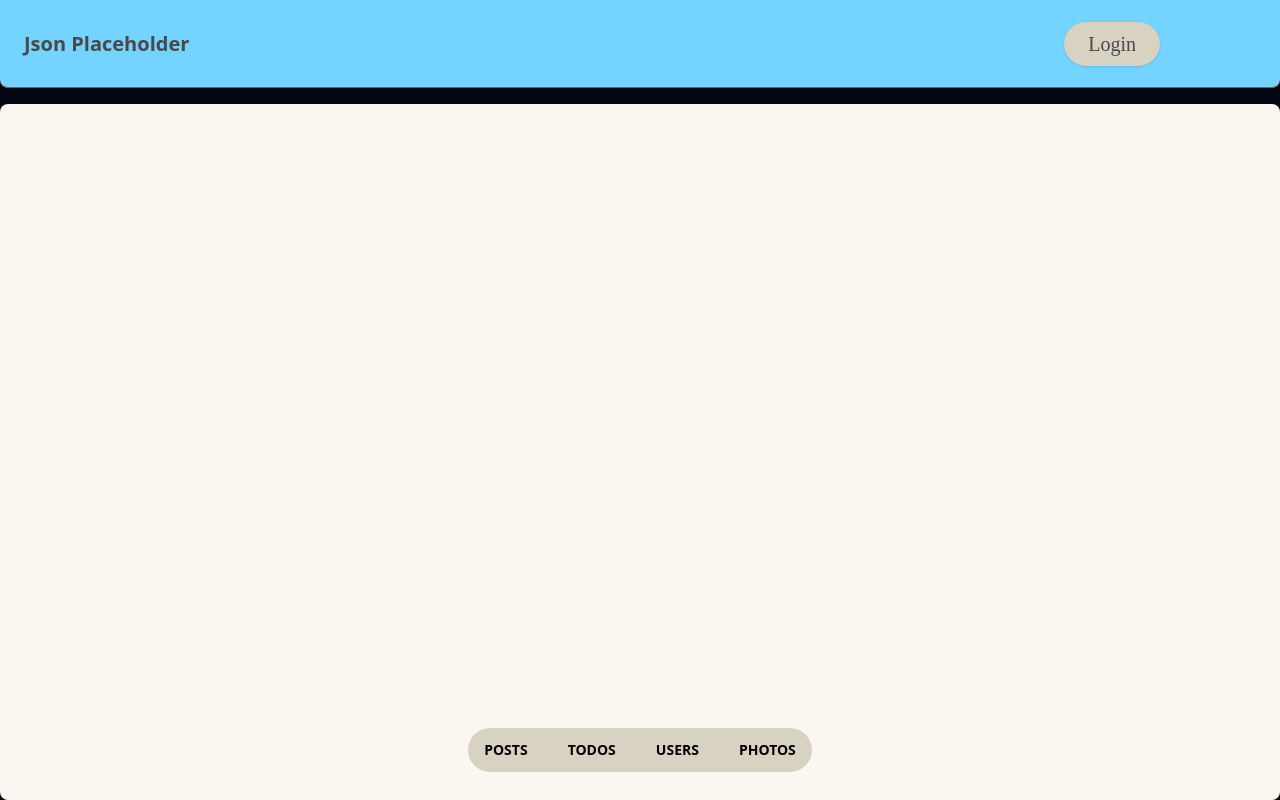
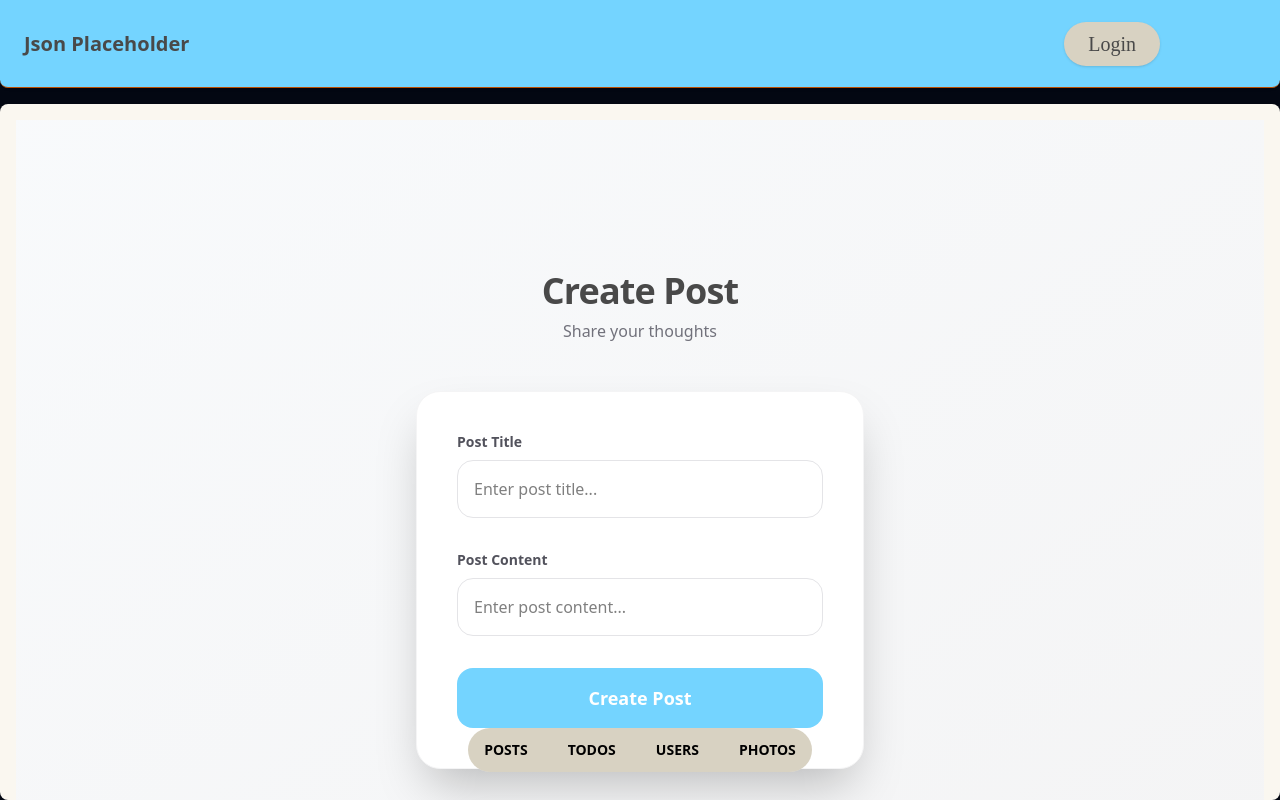
Before and after one commit to tox-in/ReactJs-JsonPlaceHolder, a React (Vite) app: page /createPost in a window 1280 px wide. Built offline with nearby package versions, Linux system fonts and the light colour scheme; some icons are missing.

Commit message:
Implemented the create post page and integrated it with the context and flow

```diff
--- a/src/App.jsx
+++ b/src/App.jsx
@@ -11,6 +11,7 @@ import PostsPage from "./pages/PostsPage";
 import LoginPage from "./pages/LoginPage";
 import Menu from "./components/Menu";
 import MyPostsPage from "./Data/MyPostsPage";
+import CreatePostPage from "./pages/CreatePostPage";
 import ProtectedRoute from "./components/ProtectedRoute";
 import { useAuth } from "./components/AuthContext";
 
@@ -51,6 +52,7 @@ function App() {
           <Route path="/users" element={<UsersPage />} />
           <Route path="/photos" element={<PhotosPage />} />
           <Route path="/myPosts" element={<MyPostsPage />} />
+          <Route path="/createPost" element={<CreatePostPage />} />
           <Route
             path="/login"
             element={<LoginPage login={login} isLoggedIn={isLoggedIn} />}
--- a/src/components/Navbar.jsx
+++ b/src/components/Navbar.jsx
@@ -1,6 +1,6 @@
 import DarkModeOutlinedIcon from "@mui/icons-material/DarkModeOutlined";
 import LightModeOutlinedIcon from "@mui/icons-material/LightModeOutlined";
-import PersonOutlineOutlinedIcon from "@mui/icons-material/PersonOutlineOutlined";
+import { IoAddOutline } from "react-icons/io5";
 import { IoPersonCircleSharp } from "react-icons/io5";
 import { Link } from "react-router-dom";
 
@@ -18,7 +18,8 @@ const Navbar = ({ isDarkMode, isLoggedIn }) => {
           <LightModeOutlinedIcon className="w-6 h-6 ml-8 text-[#494949]" />
         )}
         {isLoggedIn ? (
-          <div>
+          <div className="flex flex-row">
+          <Link to="/createPost" className="font-kaushan ml-2 md:ml-6 lg:ml-8 px-6 py-2 bg-light text-xl text-[#494949] rounded-full shadow-sm hover:shadow-md hover:scale-105 transition-all duration-200 flex items-center justify-center"><IoAddOutline className="text-[#494949] w-6 h-6 size-1.5" /> Post</Link>
           <Link to="/myPosts" className="font-kaushan ml-2 md:ml-6 lg:ml-8 px-6 py-2 bg-light text-xl text-[#494949] rounded-full shadow-sm hover:shadow-md hover:scale-105 transition-all duration-200 flex items-center justify-center">My Posts</Link>
           <IoPersonCircleSharp className="w-12 h-12 ml-8 text-[#494949]" />
           </div>
--- /dev/null
+++ b/src/pages/CreatePostPage.jsx
@@ -0,0 +1,113 @@
+import React, { useState } from "react";
+import { useNavigate } from "react-router-dom";
+import { createPost, fetchUserById } from "../Services/api";
+import { useAuth } from "../components/AuthContext";
+
+const CreatePostPage = () => {
+  const { currentUser } = useAuth();
+  const [title, setTitle] = useState("");
+  const [content, setContent] = useState("");
+  const [userId, setUserId] = useState("");
+  const [submitting, setSubmitting] = useState(false);
+  const [error, setError] = useState("");
+
+  const navigate = useNavigate();
+
+  const handleSubmit = async (e) => {
+    e.preventDefault();
+    setError("");
+
+    if (!title.trim()) return setError("Title is required");
+    if (!content.trim()) return setError("Content is required");
+    if (!currentUser?.id)
+      return setError("You must be logged in to create a post.");
+
+    setSubmitting(true);
+    try {
+      await fetchUserById(currentUser.id);
+
+      const postData = {
+        title: title.trim(),
+        body: content.trim(),
+        userId: currentUser.id,
+      };
+      const newPost = await createPost(postData);
+
+      navigate("/myPosts");
+    } catch (err) {
+      setError(`Failed to create post: ${err.message}`);
+    } finally {
+      setSubmitting(false);
+    }
+  };
+
+  return (
+    <div className="flex flex-col items-center justify-center min-h-screen bg-gradient-to-br from-slate-50 to-zinc-100 px-4">
+      <div className="mb-12 text-center">
+        <h1 className="text-4xl font-bold text-[#494949] tracking-tight">
+          Create Post
+        </h1>
+        <p className="text-zinc-500 mt-2">Share your thoughts</p>
+      </div>
+
+      <div className="w-full max-w-md">
+        <form
+          onSubmit={handleSubmit}
+          className="bg-white p-10 rounded-3xl shadow-2xl border border-zinc-100 flex flex-col gap-8"
+        >
+          <div className="space-y-2">
+            <label className="block text-sm font-semibold text-zinc-600">
+              Post Title
+            </label>
+            <input
+              type="text"
+              value={title}
+              onChange={(e) => setTitle(e.target.value)}
+              className="w-full p-4 border border-zinc-200 rounded-2xl outline-none focus:border-accent focus:ring-2 focus:ring-accent/20"
+              placeholder="Enter post title..."
+              required
+              disabled={submitting}
+            />
+            {error && <p className="text-red-500 text-sm">{error}</p>}
+          </div>
+          <div className="space-y-2">
+            <label className="block text-sm font-semibold text-zinc-600">
+              Post Content
+            </label>
+            <input
+              type="text"
+              value={content}
+              onChange={(e) => setContent(e.target.value)}
+              className="w-full p-4 border border-zinc-200 rounded-2xl outline-none focus:border-accent focus:ring-2 focus:ring-accent/20"
+              placeholder="Enter post content..."
+              required
+              disabled={submitting}
+            />
+            {error && <p className="text-red-500 text-sm">{error}</p>}
+          </div>
+
+          <button
+            type="submit"
+            disabled={submitting}
+            className={`w-full bg-accent text-white py-4 rounded-2xl font-bold text-lg transition-all active:scale-95 flex items-center justify-center gap-2 ${
+              submitting
+                ? "opacity-75 cursor-not-allowed"
+                : "hover:bg-accent/90"
+            }`}
+          >
+            {submitting ? (
+              <>
+                <div className="w-5 h-5 border-2 border-white/30 border-t-white rounded-full animate-spin" />
+                Creating Post...
+              </>
+            ) : (
+              "Create Post"
+            )}
+          </button>
+        </form>
+      </div>
+    </div>
+  );
+};
+
+export default CreatePostPage;
```
